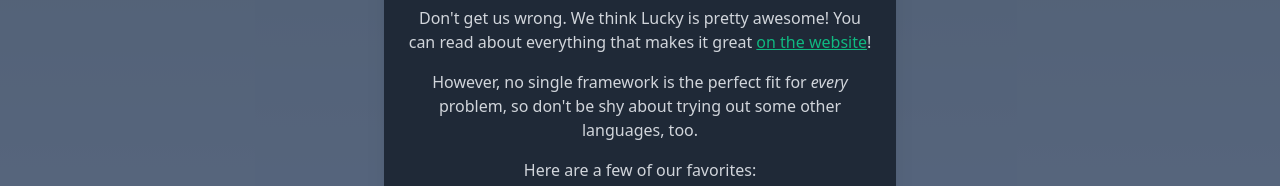
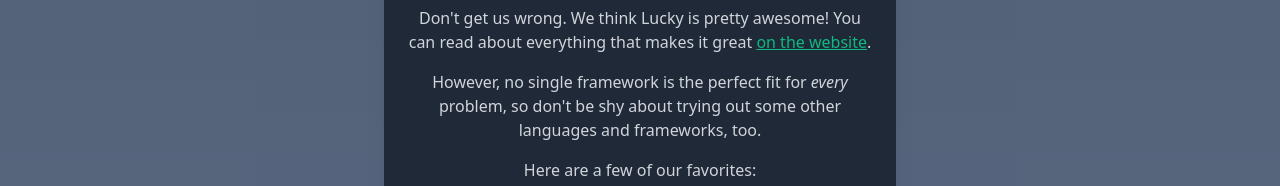
Before and after one commit to stephendolan/is-lucky-better-than, a Vue app: page / in a window 1280 px wide. Both pictures are taken after a click on the button "Click me to find out!". Shown: the part 292-478 px from the top of the page. Built offline with nearby package versions, Linux system fonts and the light colour scheme.

Commit message:
Verbiage

```diff
--- a/src/App.vue
+++ b/src/App.vue
@@ -86,13 +86,13 @@
                         class="underline text-green-500 hover:text-green-400 cursor-pointer"
                         href="https://luckyframework.org"
                         >on the website</a
-                      >!
+                      >.
                     </p>
 
                     <p>
                       However, no single framework is the perfect fit for
                       <span class="italic">every</span> problem, so don't be shy
-                      about trying out some other languages, too.
+                      about trying out some other languages and frameworks, too.
                     </p>
 
                     <p>
```
